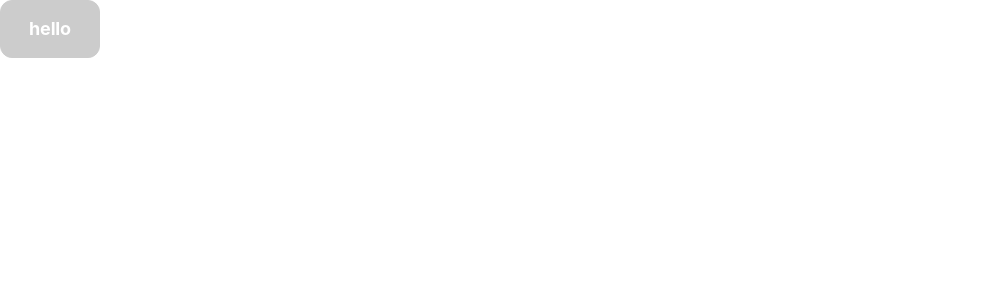
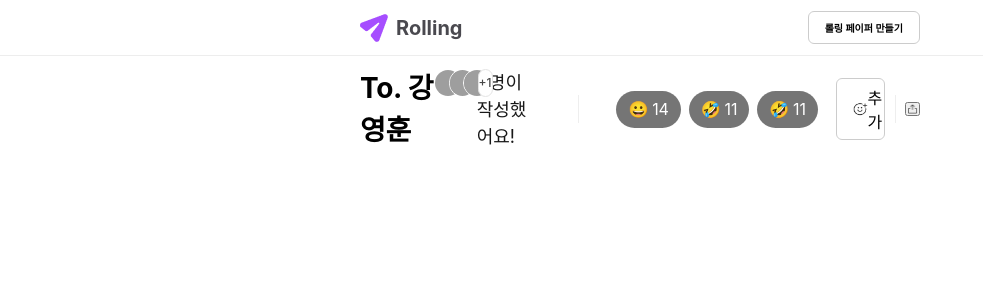
Before and after one commit to codeit-project-rolling/rolling, a React (Create React App) app: page / in a window 1280 px wide. Shown: the top 300 px of the page, without its empty margins (0-983 px from the left). Built offline with nearby package versions, Linux system fonts and the light colour scheme; grey boxes are pictures that could not be loaded; the HTML template or start-up script is replaced by a standard one.

Commit message:
style: HeaderComponent 스타일 수정

```diff
--- a/src/components/Header/HeaderComponents/EmojiDropdown.module.scss
+++ b/src/components/Header/HeaderComponents/EmojiDropdown.module.scss
@@ -5,8 +5,8 @@
   flex-direction: column;
   position: absolute;
   z-index: 1;
-  right: 86rem;
-  top: 4rem;
+  right: 51rem;
+  top: 11rem;
   overflow: auto;
   border-radius: 8px;
   border: 1px solid #b6b6b6;
--- a/src/components/Header/HeaderComponents/Header.jsx
+++ b/src/components/Header/HeaderComponents/Header.jsx
@@ -12,9 +12,9 @@ function Header() {
         </div>
         <button type="button" className={HeaderStyles.addRollingBtn}>
           롤링 페이퍼 만들기
-          {/* 버튼 컴포넌트 사용예정 */}
         </button>
       </div>
+      <hr className={HeaderStyles.line} />
     </div>
   );
 }
--- a/src/components/Header/HeaderComponents/Header.module.scss
+++ b/src/components/Header/HeaderComponents/Header.module.scss
@@ -1,13 +1,10 @@
 .headerContainer {
-  display: flex;
-  flex-direction: column;
-  position: fixed;
   width: 100%;
   .headerTop {
     display: flex;
     justify-content: space-between;
     align-items: center;
-    margin: 1.1rem 36rem;
+    padding: 1.1rem 36rem;
     .headerLogo {
       display: flex;
       align-items: center;
@@ -26,4 +23,9 @@
       font-weight: 700;
     }
   }
+  .line {
+    border: none;
+    height: 0.1rem;
+    background-color: #ededed;
+  }
 }
--- a/src/components/Header/HeaderComponents/HeaderService.jsx
+++ b/src/components/Header/HeaderComponents/HeaderService.jsx
@@ -1,20 +1,22 @@
-import PropTypes from 'prop-types';
 import { useState } from 'react';
 
 import addEmojiIcon from 'assets/images/addEmoji.png';
 import arrowDownIcon from 'assets/images/arrow_down.png';
 import shareIcon from 'assets/images/share.png';
 
+import BadgeEmoji from 'components/BadgeEmoji/BadgeEmoji';
 import EmojiDropdown from 'components/Header/HeaderComponents/EmojiDropdown';
 import HeaderServiceStyles from 'components/Header/HeaderComponents/HeaderService.module.scss';
 import ShareDropdown from 'components/Header/HeaderComponents/ShareDropdown';
+import userData from 'components/Header/mock.json';
 
-function HeaderService({ userData }) {
+function HeaderService() {
   const [emojiDropdown, setEmojiDropdown] = useState(false);
   const [shareDropdown, setShareDropdown] = useState(false);
 
   return (
     <div className={HeaderServiceStyles.headerServiceContainer}>
+      <p className={HeaderServiceStyles.toNickname}>To. {userData.name}</p>
       <div className={HeaderServiceStyles.headerRight}>
         <div className={HeaderServiceStyles.howManyPerson}>
           <div className={HeaderServiceStyles.senderProfile}>
@@ -36,12 +38,7 @@ function HeaderService({ userData }) {
         <div className={HeaderServiceStyles.selectionBar} />
         <div className={HeaderServiceStyles.headerEmoji}>
           {userData.topReactions.slice(0, 3).map((reaction) => (
-            <button key={reaction.id} type="button" className={HeaderServiceStyles.emojiBtn}>
-              <p>
-                {reaction?.emoji}
-                {reaction?.count}
-              </p>
-            </button>
+            <BadgeEmoji key={reaction.id} emoji={reaction?.emoji} count={reaction?.count} />
           ))}
           <button
             onClick={() => setEmojiDropdown(!emojiDropdown)}
@@ -73,22 +70,4 @@ function HeaderService({ userData }) {
   );
 }
 
-HeaderService.propTypes = {
-  userData: PropTypes.shape({
-    recentMessages: PropTypes.arrayOf(
-      PropTypes.shape({
-        profileImageURL: PropTypes.string.isRequired,
-      })
-    ).isRequired,
-    messageCount: PropTypes.number.isRequired,
-    topReactions: PropTypes.arrayOf(
-      PropTypes.shape({
-        id: PropTypes.number.isRequired,
-        emoji: PropTypes.string.isRequired,
-        count: PropTypes.number.isRequired,
-      })
-    ).isRequired,
-  }).isRequired,
-};
-
 export default HeaderService;
--- a/src/components/Header/HeaderComponents/HeaderService.module.scss
+++ b/src/components/Header/HeaderComponents/HeaderService.module.scss
@@ -1,9 +1,15 @@
 @import 'assets/styles/global.scss';
 .headerServiceContainer {
   display: flex;
+  justify-content: space-between;
   align-items: center;
-  justify-content: flex-start;
-  margin-right: 72rem;
+  padding: 1.1rem 36rem;
+  .toNickname {
+    font-size: 2.8rem;
+    font-weight: 700;
+    line-height: 42px;
+    letter-spacing: -0.28px;
+  }
   .headerRight {
     display: flex;
     justify-content: space-between;
@@ -73,7 +79,6 @@
       }
       .modalIcon {
         border: none;
-        cursor: pointer;
         background-color: $White;
       }
     }
@@ -94,7 +99,6 @@
       border: 1px solid var(--gray-300, $Grayscale300);
       background: var(--white, $White);
       padding: 6px 16px;
-      cursor: pointer;
     }
   }
 }
--- a/src/components/Header/HeaderLayout.jsx
+++ b/src/components/Header/HeaderLayout.jsx
@@ -1,17 +1,13 @@
 import Header from 'components/Header/HeaderComponents/Header';
-import HeaderNickName from 'components/Header/HeaderComponents/HeaderNickName';
 import HeaderService from 'components/Header/HeaderComponents/HeaderService';
 import styles from 'components/Header/HeaderLayout.module.scss';
-import userData from 'components/Header/mock.json';
+// import userData from 'components/Header/mock.json';
 
 function HeaderLayout() {
   return (
     <div className={styles.headerContainer}>
       <Header />
-      <div className={styles.headerServiceContainer}>
-        <HeaderNickName userData={userData} />
-        <HeaderService userData={userData} />
-      </div>
+      <HeaderService />
     </div>
   );
 }
--- a/src/components/Header/HeaderLayout.module.scss
+++ b/src/components/Header/HeaderLayout.module.scss
@@ -3,12 +3,5 @@
   display: flex;
   flex-direction: column;
   position: fixed;
-  .headerServiceContainer {
-    display: flex;
-    justify-content: space-between;
-    margin: 1.1rem 36rem;
-    position: fixed;
-    top: 50px;
-    width: 100%;
-  }
+  width: 100%;
 }
--- a/src/pages/HomePage/HomePage.jsx
+++ b/src/pages/HomePage/HomePage.jsx
@@ -1,13 +1,7 @@
-import Button from 'components/Button/Button';
+import HeaderLayout from 'components/Header/HeaderLayout';
 
 function HomePage() {
-  return (
-    <div style={{ width: '10rem' }}>
-      <Button buttonType="primary56" disabled>
-        <p>hello</p>
-      </Button>
-    </div>
-  );
+  return <HeaderLayout />;
 }
 
 export default HomePage;
```
